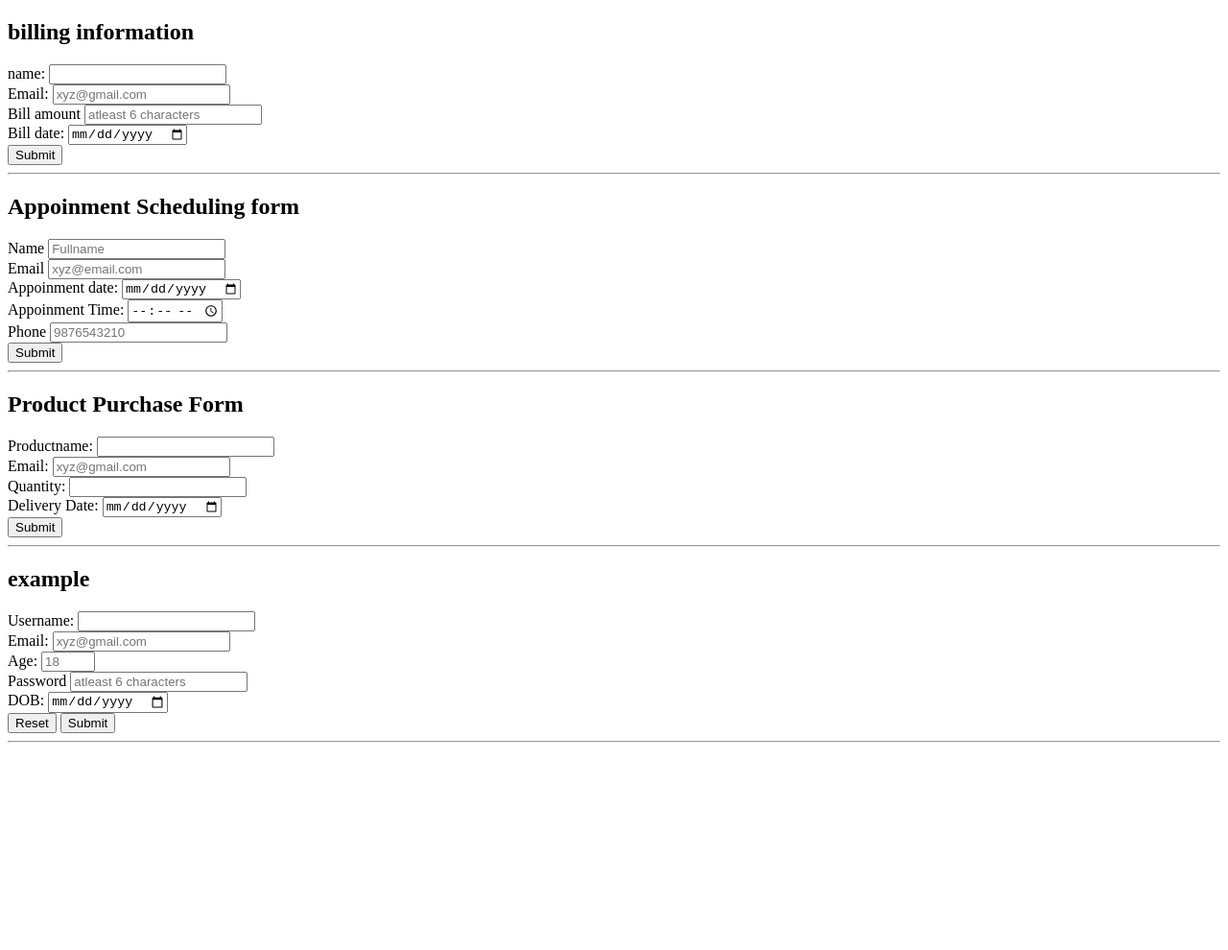
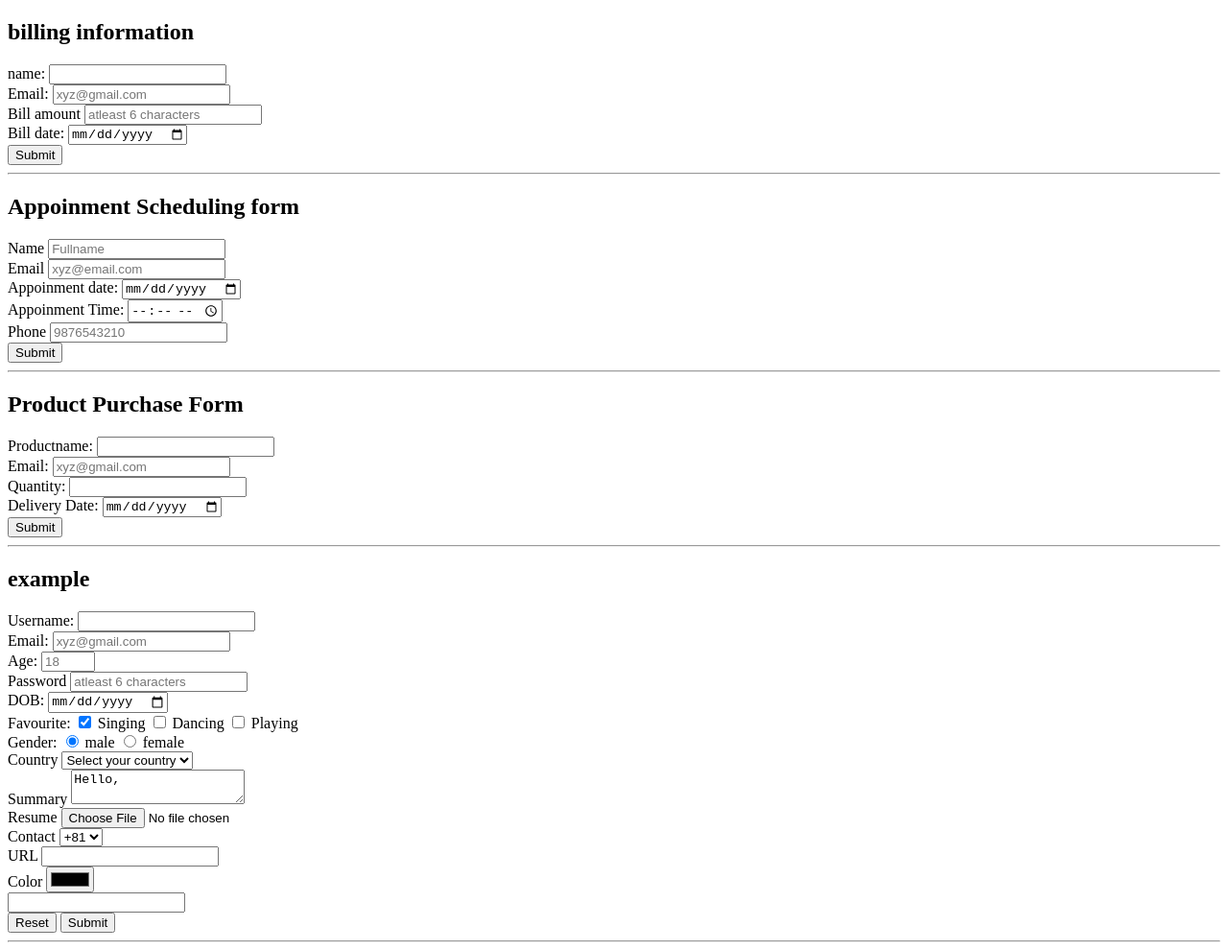
Before and after one commit to codebysuryaprakash/form_task, a plain HTML site: page index.html in a window 1280 px wide. Shown: the whole page at 96% size. Before the commit the page ends 800 px from the top, so only its background shows below. Drawn offline with Linux system fonts and the light colour scheme.

Commit message:
form_added

```diff
--- a/index.html
+++ b/index.html
@@ -96,7 +96,7 @@
     <hr>
 
     <h2>example</h2>
-    <form action="#" method="GET">
+    <form action="#" method="GET" enctype="multipart/form-data">
 
         <div>
             <label for="username">Username:</label>
@@ -123,6 +123,79 @@
             <input name="dateofbirth" type="date" id="dateofbirth" min="2024-08-08" >
         </div>
 
+        <div>
+            <label>Favourite:</label>
+
+            <input type="checkbox" name="Singing" id="Singing" checked>
+            <label for="Singing">Singing</label>
+
+            <input type="checkbox" name="Dancing" id="Dancing">
+            <label for="Dancing">Dancing</label>
+
+            <input type="checkbox" name="Playing" id="Playing" >
+            <label for="Playing">Playing</label>
+
+        </div>
+
+        <div>
+            <label>Gender: </label>
+
+            <input type="radio" name="Gender" id="male" value="male" checked >
+            <label for="male">male</label>
+
+            <input type="radio" name="Gender" id="female" value="female">
+            <label for="female">female</label>
+        </div>
+
+        <div>
+            <label for="country">Country</label>
+
+            <select name="country" id="country">
+                <option value="" disabled selected>Select your country</option>
+                <option value="india" >India</option>
+                <option value="srilanka">Srilanka</option>
+                <option value="usa">USA</option>
+                <option value="China">China</option>
+            </select>
+
+        </div>
+
+        <div>
+            <label for="summary">Summary</label>
+            <textarea name="summary" id="summary">Hello,</textarea>
+        </div>
+
+        <div>
+            <label for="resume">Resume</label>
+            <input name="resume" type="file" id="resume">
+        </div>
+
+        <div>
+            <label for="contactnumber">Contact</label>
+            <select name="contactnumber-isd">
+                <option value="+91">+91</option>
+                <option value="+81" selected>+81</option>
+                <option value="+71">+71</option>
+
+            </select>
+
+        <div>
+            <label for="website">URL</label>
+            <input name="website" type="url" id="website">
+        </div>
+
+        <div>
+            <label for="color">Color</label>
+            <input name="color" type="color" id="color">
+        </div>
+
+            <input name="contactnumber" type="tel" id="contactnumber">
+        </div>
+
+
+        <input type="hidden" name="userid" value="1">
+
+
         <button type="reset">Reset</button>
         <button type="submit">Submit</button>
     </form>
```
